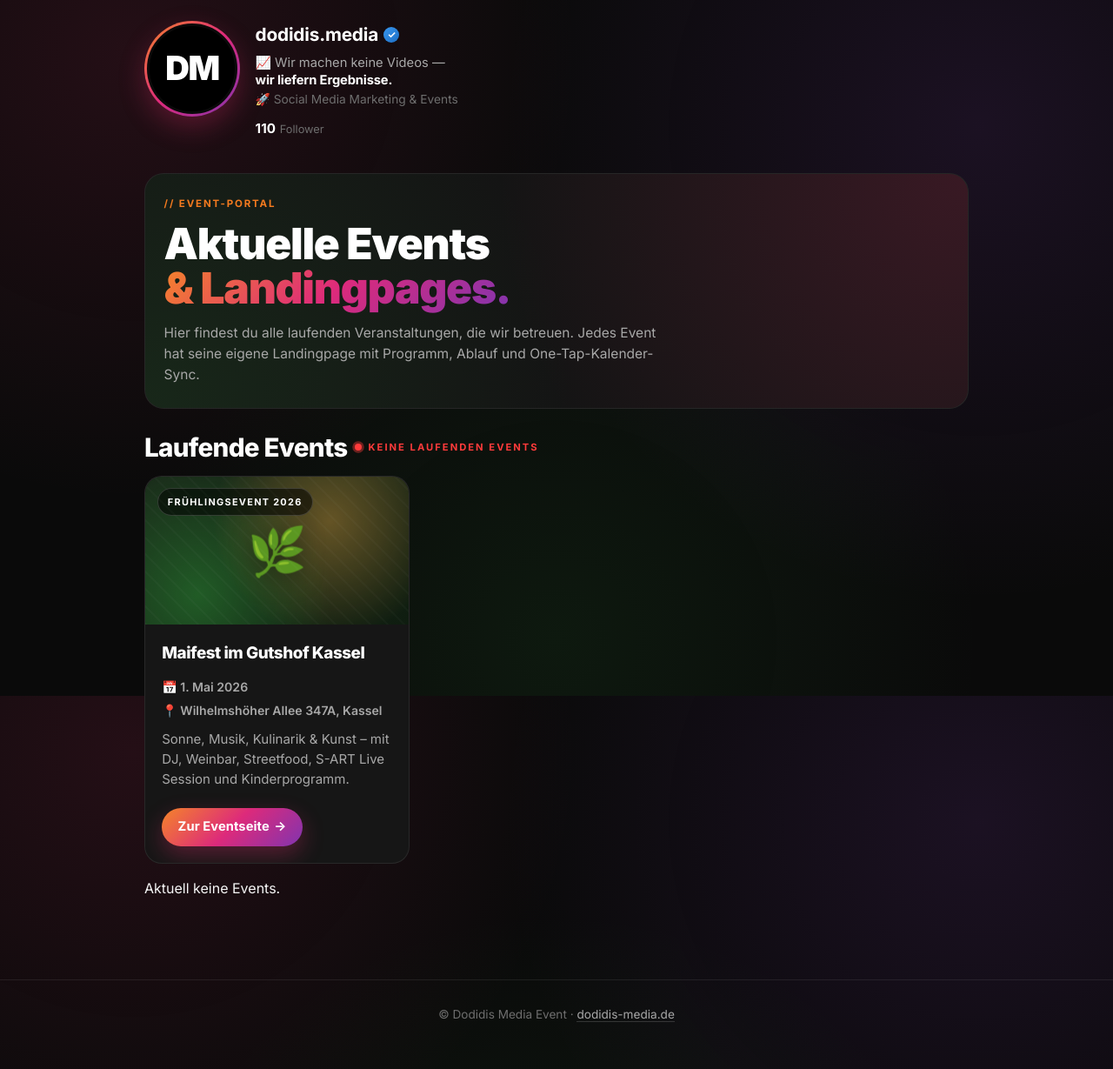
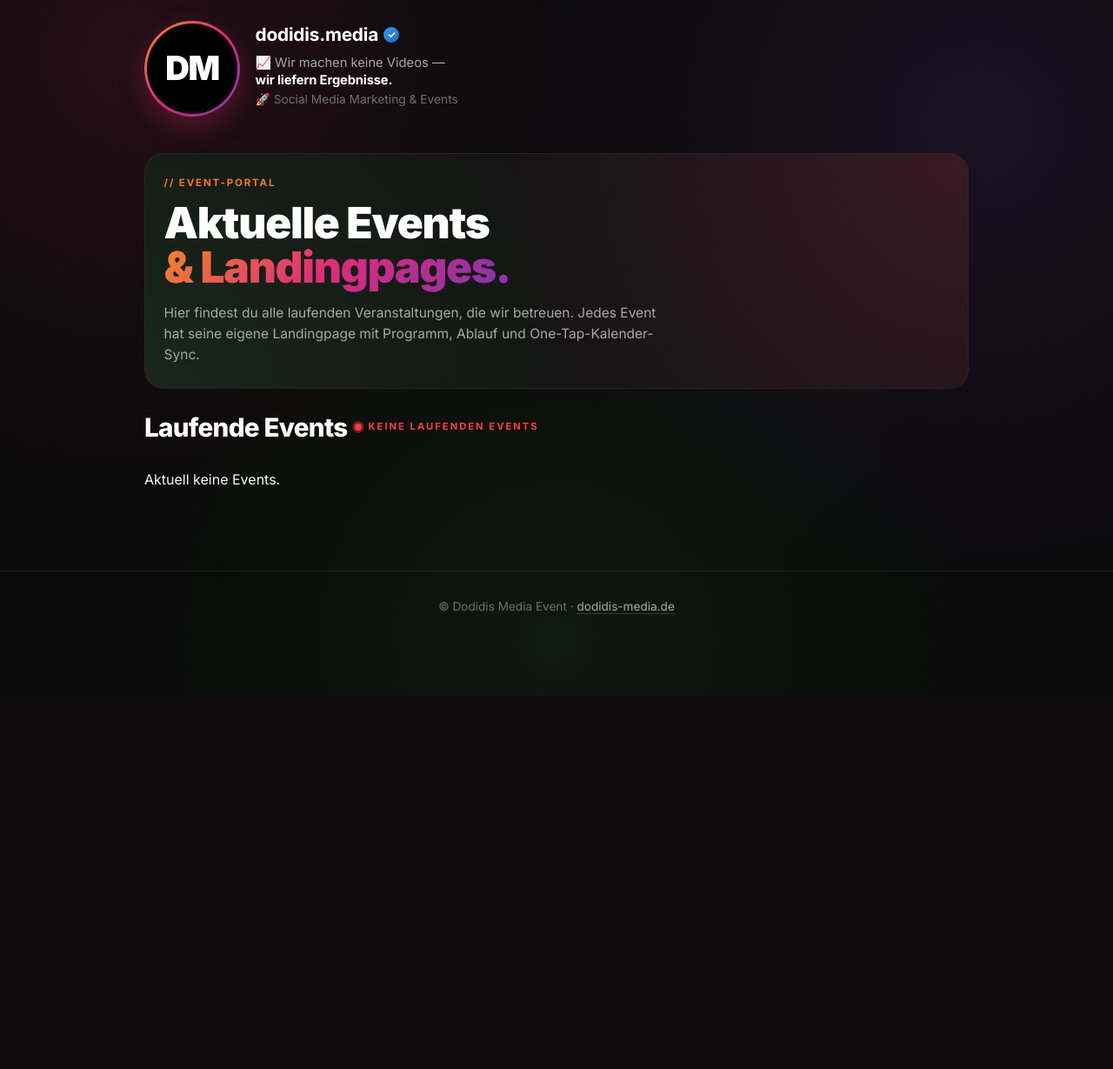
Before and after one commit to maxi0901/Dodidis-Media-Event, a PHP site: page / in a window 1280 px wide. Shown: the whole page at 87% size. After the commit the page ends 799 px from the top, so only its background shows below. Run offline with PHP 8.4, Linux system fonts and the light colour scheme.

Commit message:
Fix active event filtering and remove follower count

```diff
--- a/assets/style.css
+++ b/assets/style.css
@@ -142,24 +142,9 @@ body {
     margin-top: 0.15rem;
 }
 
-.stats {
-    display: flex;
-    gap: 1.1rem;
-    flex-wrap: wrap;
-    font-size: 0.8rem;
-    color: var(--text-muted);
-}
 
-.stats span {
-    display: inline-flex;
-    align-items: baseline;
-    gap: 0.3rem;
-}
-
-.stats strong {
-    color: #fff;
-    font-weight: 700;
-    font-size: 0.95rem;
+[hidden] {
+    display: none !important;
 }
 
 /* ===== Main ===== */
--- a/index.html
+++ b/index.html
@@ -27,9 +27,6 @@
                 <span class="bio-line bio-strong">wir liefern Ergebnisse.</span>
                 <span class="bio-line bio-tag">🚀 Social Media Marketing &amp; Events</span>
             </p>
-            <div class="stats">
-                <span><strong>110</strong>Follower</span>
-            </div>
         </div>
     </div>
 </header>
@@ -54,7 +51,7 @@
 
         <div class="event-grid" id="eventGrid">
 
-            <a class="event-card" data-event-date="2026-05-01" href="lp/gutshof-maifest-2026/">
+            <a class="event-card" data-event-start-date="2026-05-01" data-event-end-date="2026-05-01" href="lp/gutshof-maifest-2026/">
                 <div class="event-media" aria-hidden="true">
                     <span class="event-emoji">🌿</span>
                     <span class="event-pill">Frühlingsevent 2026</span>
@@ -85,17 +82,30 @@
 
 <script>
     (function updateEventListDaily() {
-        const eventCards = Array.from(document.querySelectorAll('.event-card[data-event-date]'));
+        const eventCards = Array.from(document.querySelectorAll('.event-card[data-event-start-date]'));
         const noEventsMessage = document.getElementById('noEventsMessage');
         const eventsStatus = document.getElementById('eventsStatus');
 
         const today = new Date();
         today.setHours(0, 0, 0, 0);
 
+        const parseDate = (value) => {
+            if (!value) return null;
+            const [year, month, day] = value.split('-').map(Number);
+            if (!year || !month || !day) return null;
+            return new Date(year, month - 1, day);
+        };
+
         eventCards.forEach((card) => {
-            const eventDateValue = card.getAttribute('data-event-date');
-            const eventDate = new Date(`${eventDateValue}T00:00:00`);
-            const isActive = eventDate >= today;
+            const startDate = parseDate(card.getAttribute('data-event-start-date'));
+            const endDate = parseDate(card.getAttribute('data-event-end-date')) || startDate;
+
+            if (!startDate || !endDate) {
+                card.hidden = true;
+                return;
+            }
+
+            const isActive = startDate <= today && endDate >= today;
             card.hidden = !isActive;
         });
 
```
